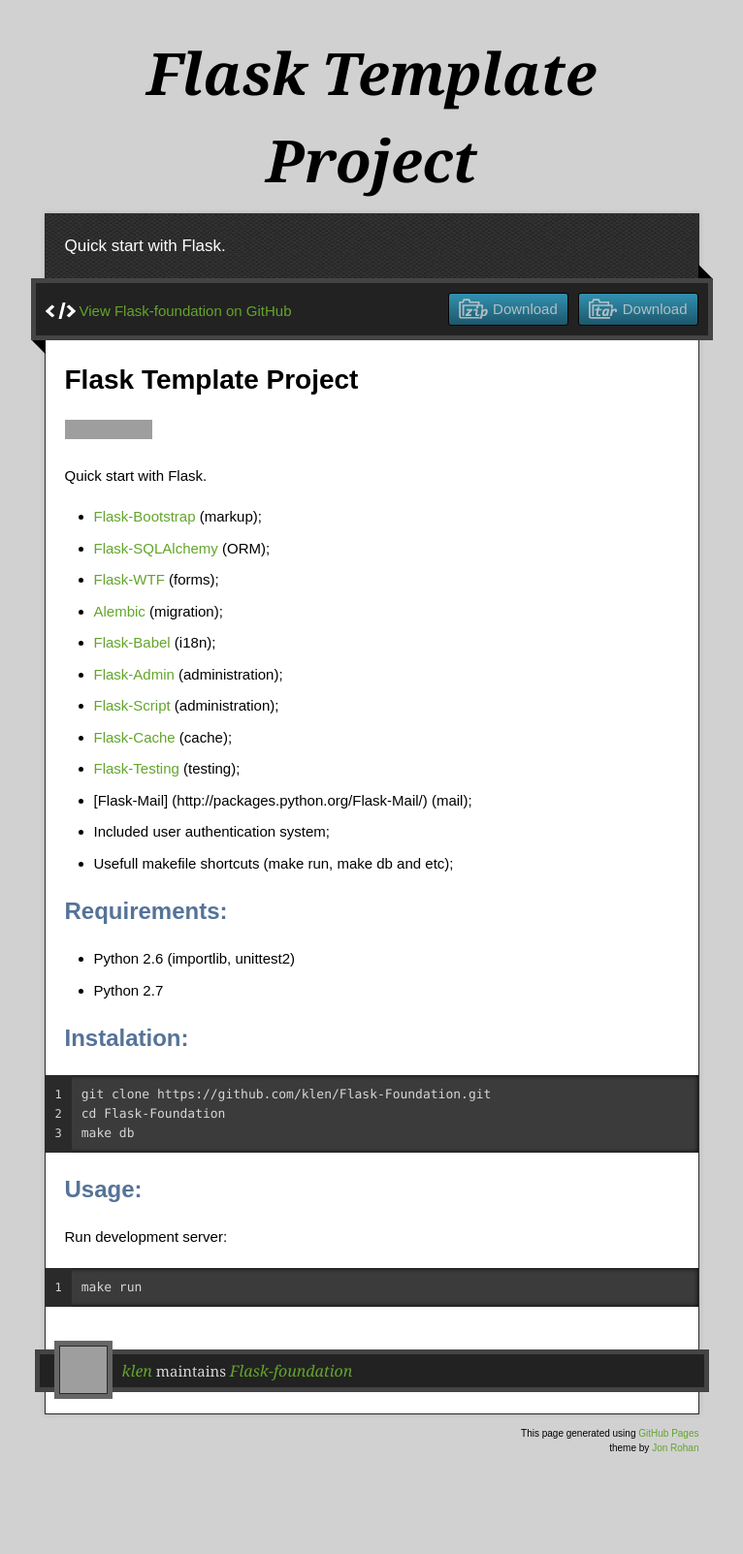
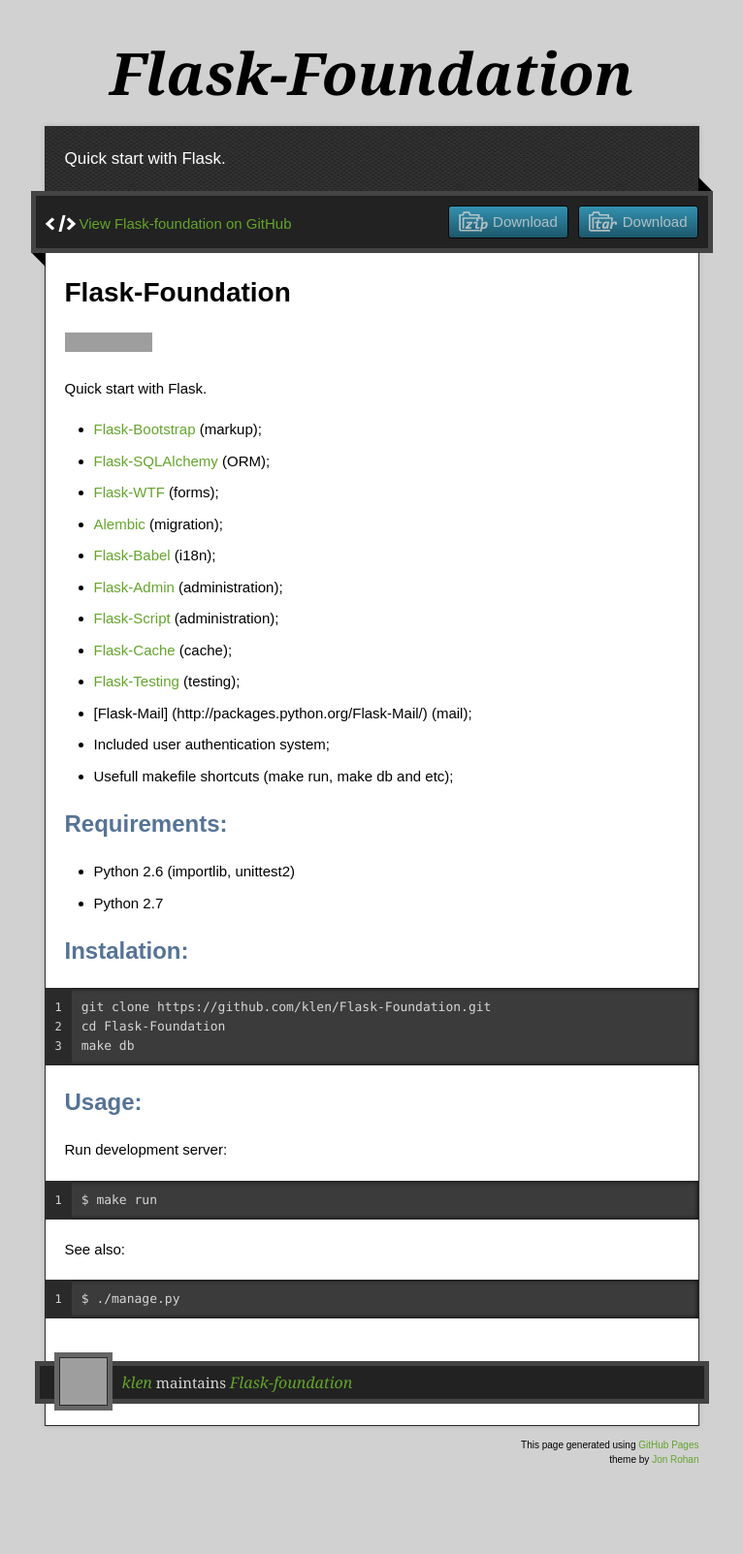
Before and after one commit to klen/Flask-Foundation, a Jekyll site: the page built from index.md, in a window 1280 px wide. Shown: the whole page at 97% size, without its empty margins (257-1023 px from the left). Built offline with Jekyll 4.4.1, drawn with Linux system fonts in a browser that asks for light colours; nearby versions of some CDN libraries; grey boxes are pictures that could not be loaded.

```diff
--- a/index.md
+++ b/index.md
@@ -1,13 +1,13 @@
 ---
 layout: default
-title: Flask Template Project
+title: Flask-Foundation
 description: Quick start with Flask.
 ---
 
-Flask Template Project
-======================
+Flask-Foundation
+================
 
-![travis-ci](https://secure.travis-ci.org/klen/Flask-Foundation.png?branch=develop)
+ [![Build Status](https://secure.travis-ci.org/klen/Flask-Foundation.png?branch=master)](http://travis-ci.org/klen/Flask-Foundation)
 
 Quick start with Flask.
 
@@ -45,4 +45,8 @@ Usage:
 
 Run development server:
 
-    make run
+    $ make run
+
+See also:
+
+    $ ./manage.py
```
Also changed, not shown: params.json (deleted, +0 -1 lines), 1 other file.
